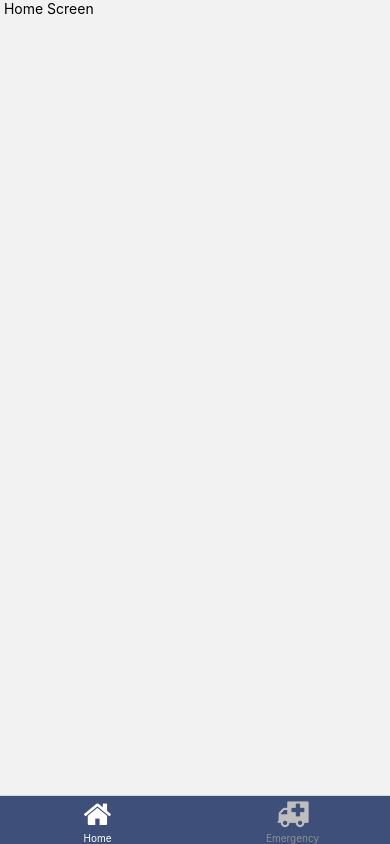
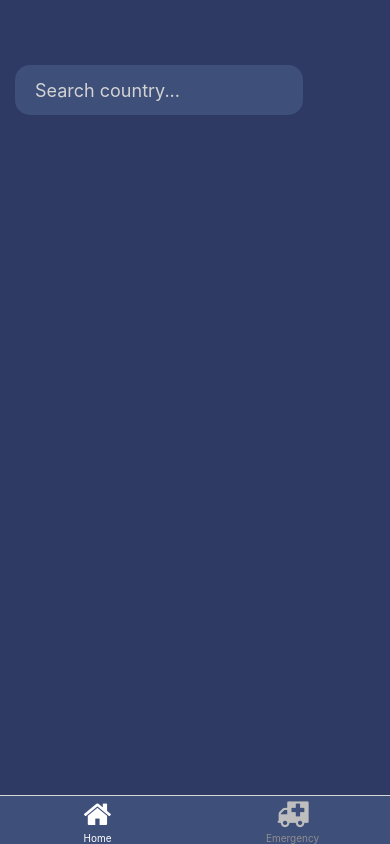
Before and after one commit to Hussein-omar-osman/covid-19-tracker-app-RN, a React Native app: screen /Home in a window 390 px wide. Built offline with nearby package versions, Linux system fonts and the light colour scheme.

Commit message:
styling the search input

```diff
--- a/components/Home.js
+++ b/components/Home.js
@@ -1,12 +1,49 @@
-import React from 'react';
-import { Text, StyleSheet, View } from 'react-native';
+import React, { useState } from 'react';
+import {
+  Text,
+  StyleSheet,
+  View,
+  TouchableOpacity,
+  TouchableWithoutFeedback,
+  TextInput,
+  Keyboard,
+  Image,
+} from 'react-native';
 
 export default function Home() {
   return (
-    <View>
-      <Text> Home Screen </Text>
-    </View>
+    <TouchableWithoutFeedback onPress={Keyboard.dismiss}>
+      <View style={styles.container}>
+        <View style={styles.searchContainer}>
+          <TextInput
+            style={styles.input}
+            placeholder='Search country...'
+            placeholderTextColor='lightgrey'
+          />
+        </View>
+      </View>
+    </TouchableWithoutFeedback>
   );
 }
 
-const styles = StyleSheet.create({});
+const styles = StyleSheet.create({
+  container: {
+    flex: 1,
+    padding: 15,
+    backgroundColor: '#2f3a64',
+  },
+  searchContainer: {
+    flexDirection: 'row',
+    marginTop: 50,
+  },
+  input: {
+    backgroundColor: '#3e4f7a',
+    height: 50,
+    borderRadius: 15,
+    paddingLeft: 20,
+    fontSize: 18,
+    width: '80%',
+    marginRight: 10,
+    color: 'lightgrey',
+  },
+});
```
